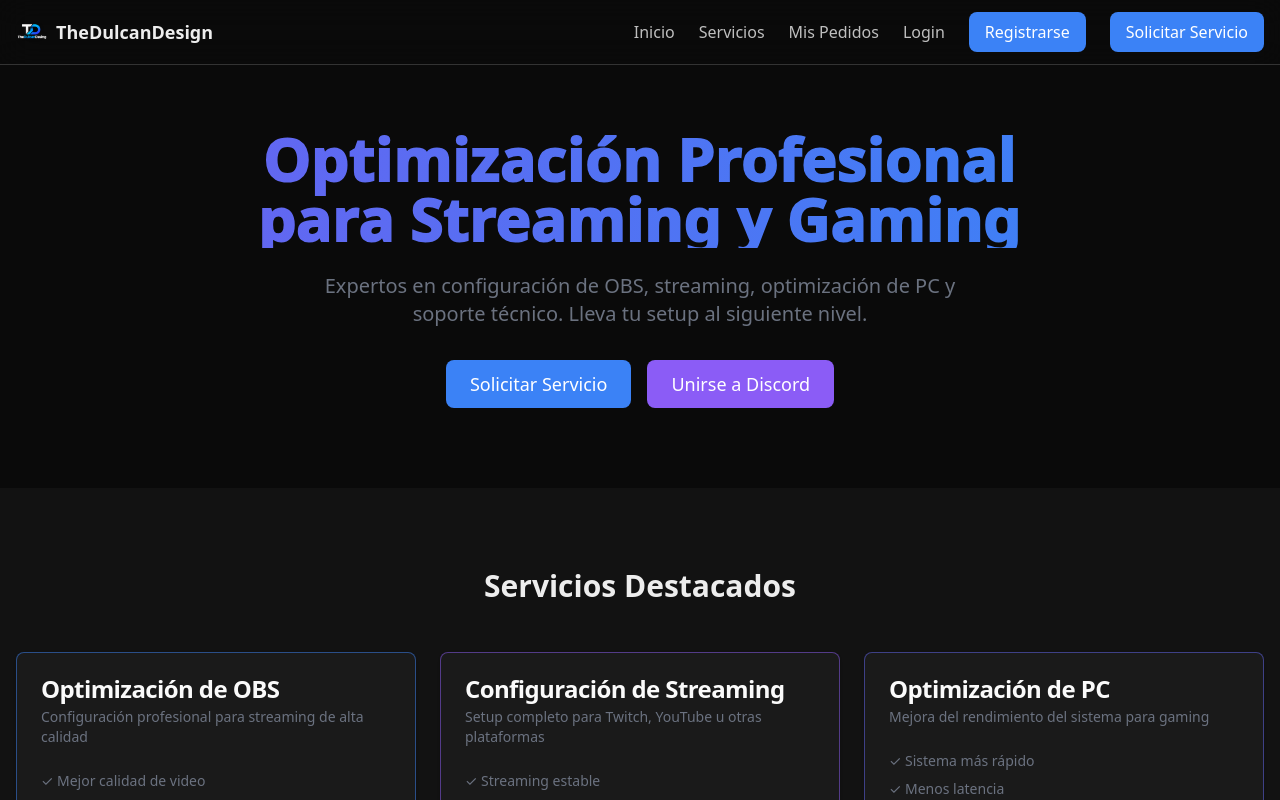
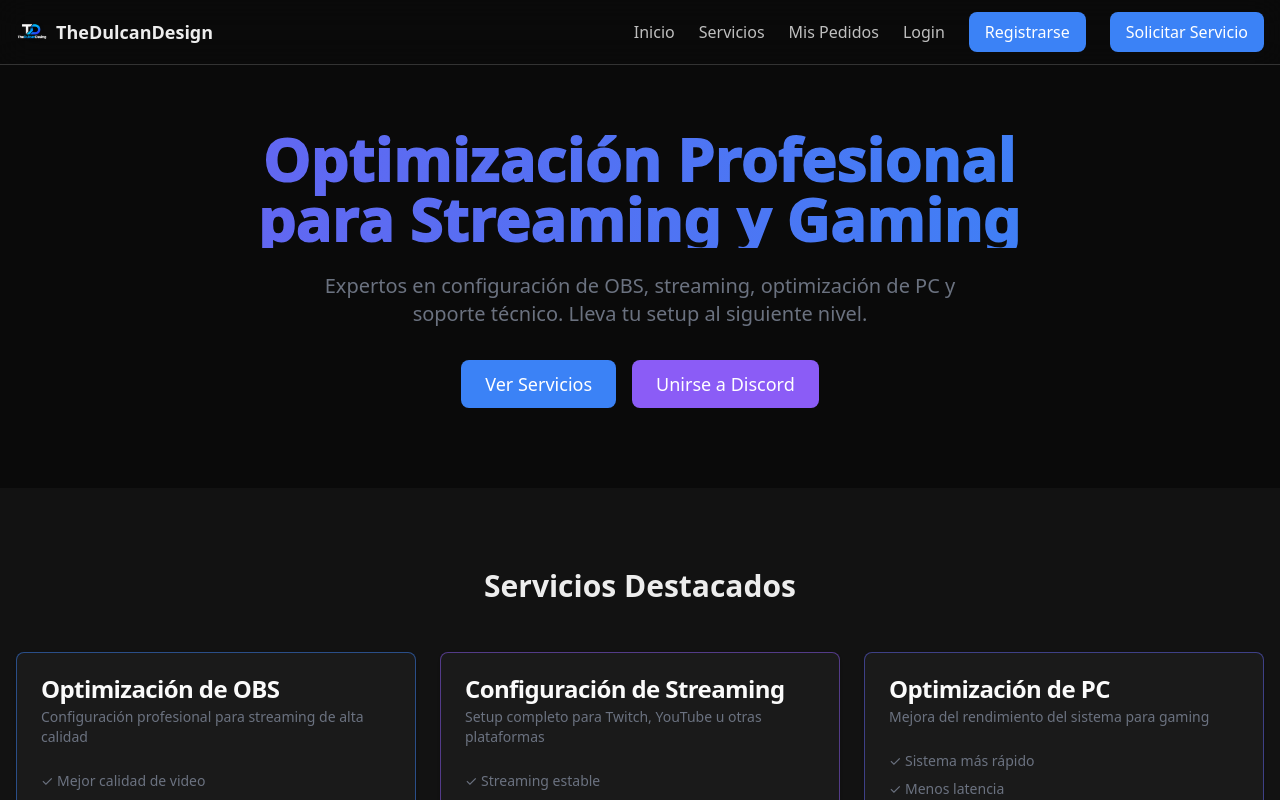
Before and after one commit to fh4xdzzz/fh4xdzz-optimizacion, a Next.js app in the folder web/: page / in a window 1280 px wide. Shown: the top 800 px of the page. Built offline with nearby package versions, Linux system fonts and the light colour scheme.

Commit message:
Change main CTA buttons from Solicitar Servicio to Ver Servicios - Updated hero section button to redirect to /servicios - Updated final CTA section button to redirect to /servicios - Changed secondary button from Ver Todos los Servicios to Contactar - Improved user flow to services page first

```diff
--- a/web/app/page.tsx
+++ b/web/app/page.tsx
@@ -20,8 +20,8 @@ export default function Home() {
               Lleva tu setup al siguiente nivel.
             </p>
             <div className="flex flex-col sm:flex-row gap-4 justify-center">
-              <Button variant="primary" size="lg" href="/contacto">
-                Solicitar Servicio
+              <Button variant="primary" size="lg" href="/servicios">
+                Ver Servicios
               </Button>
               <Button variant="secondary" size="lg" href="https://discord.gg/DXkEXrYRvM" target="_blank" rel="noopener noreferrer">
                 Unirse a Discord
@@ -261,11 +261,11 @@ export default function Home() {
               Únete a cientos de clientes satisfechos que han mejorado su experiencia de streaming y gaming.
             </p>
             <div className="flex flex-col sm:flex-row gap-4 justify-center">
-              <Button variant="primary" size="lg" href="/contacto">
-                Solicitar Servicio Ahora
+              <Button variant="primary" size="lg" href="/servicios">
+                Ver Servicios
               </Button>
-              <Button variant="outline" size="lg" href="/servicios">
-                Ver Todos los Servicios
+              <Button variant="outline" size="lg" href="/contacto">
+                Contactar
               </Button>
             </div>
           </div>
```
